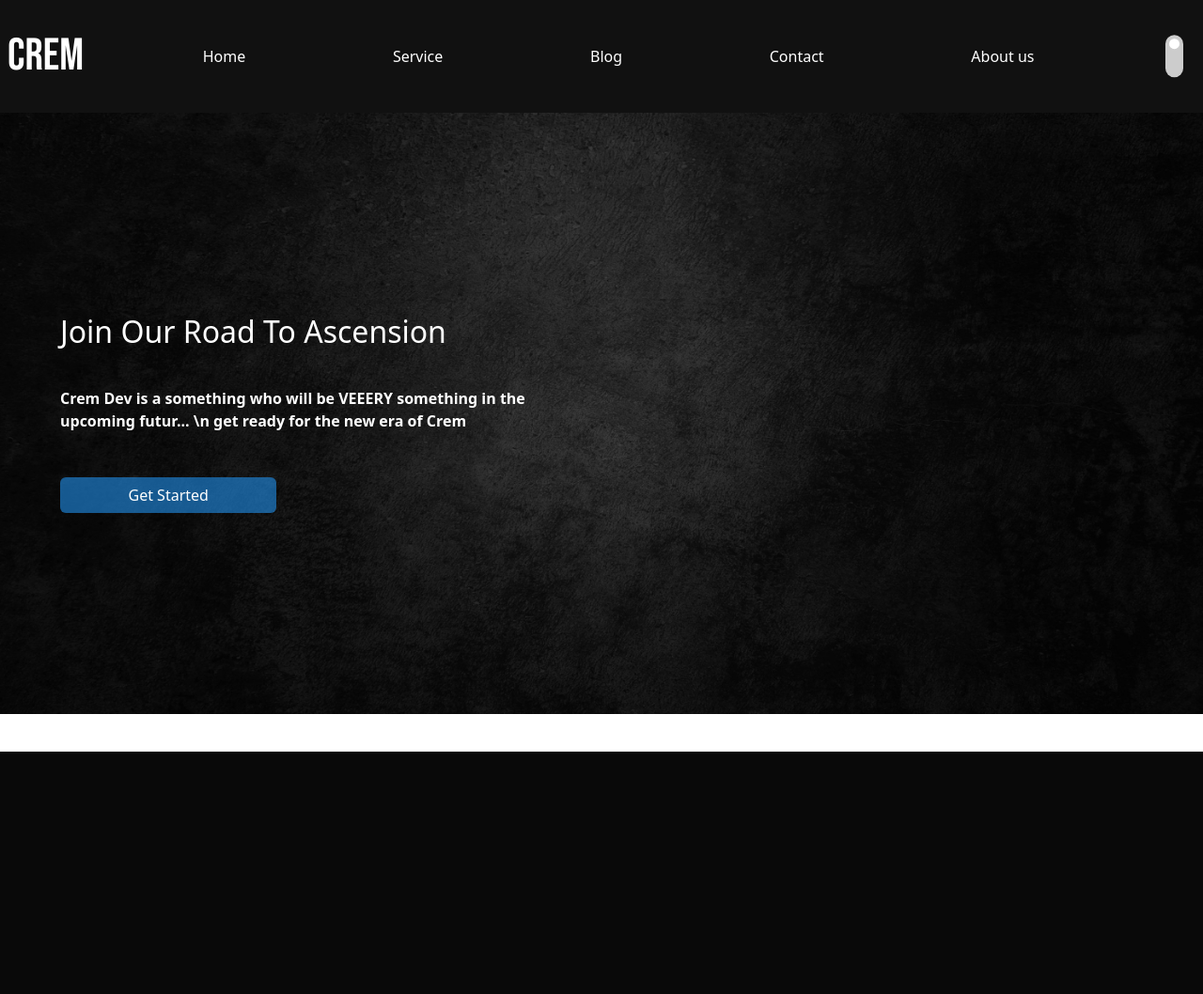
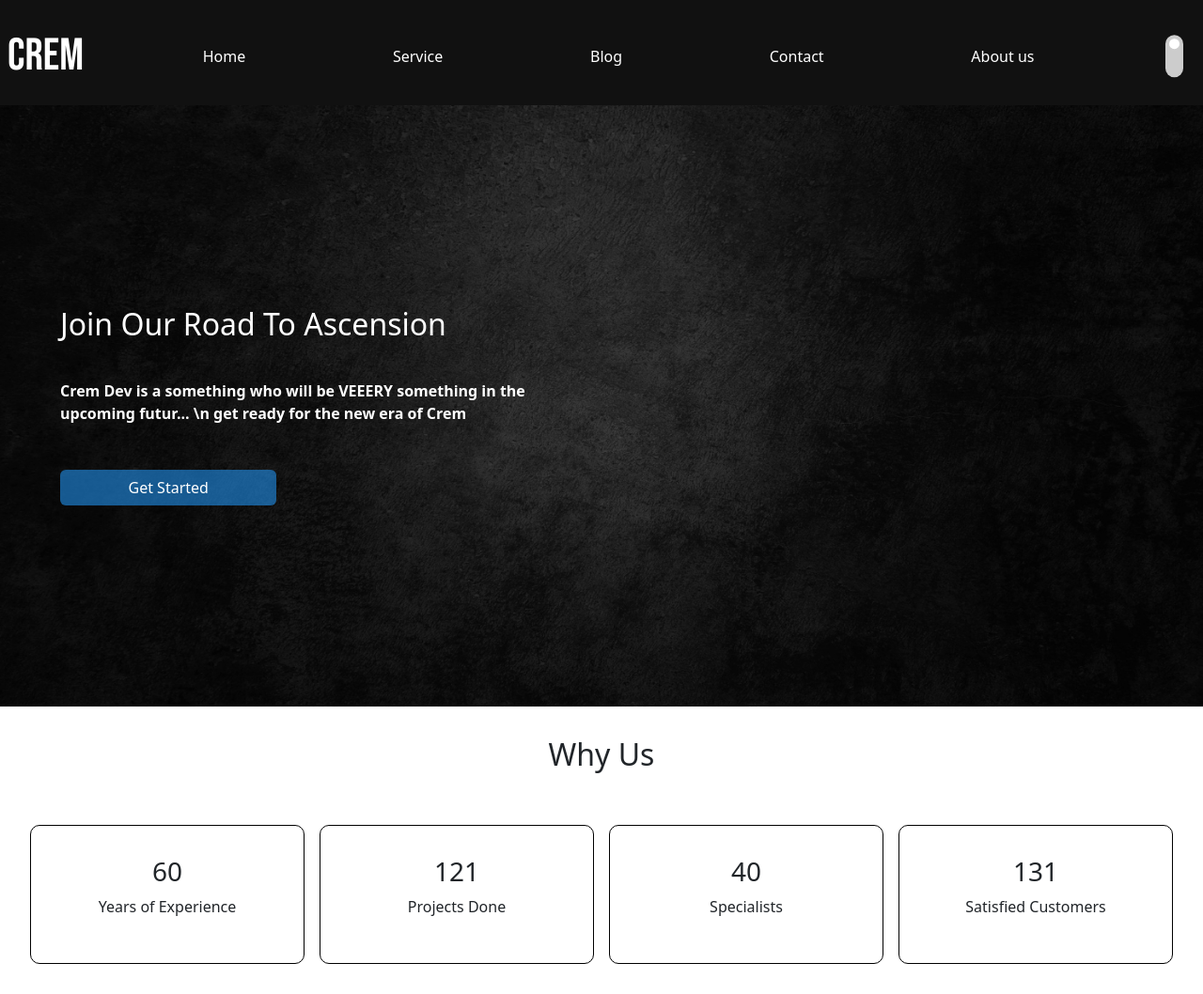
Before and after one commit to itsalivenger/Crem-Dev, a PHP site: page / in a window 1280 px wide. Shown: the whole page at 94% size. Before the commit the page ends 800 px from the top, so only its background shows below. Run offline with PHP 8.4, Linux system fonts and the light colour scheme; some web fonts are replaced.

Commit message:
second section and scroll animation

```diff
--- a/assets/styles/firstSection.css
+++ b/assets/styles/firstSection.css
@@ -8,6 +8,7 @@
     align-items: center;
     color: white;
     height: 80vh;
+    margin-top: 7em;
 }
 
 .homeContent{
--- a/assets/styles/index.css
+++ b/assets/styles/index.css
@@ -13,6 +13,9 @@ body{
     background-color: #111;
     align-items: center;
     padding: 1.5em .5em;
+    position: fixed;
+    width: 100%;
+    top: 0;
 }
 
 .liens{
--- /dev/null
+++ b/assets/styles/secondSection.css
@@ -0,0 +1,33 @@
+#whyUs{
+    padding: 2em;
+    display: flex;
+    flex-direction: column;
+    gap: 3em;
+}
+
+.statisticsContainer{
+    display: grid;
+    grid-template-columns: repeat(auto-fit, minmax(250px, 1fr));
+    gap: 1em;
+}
+
+.statistics{
+    display: flex;
+    flex-direction: column;
+    align-items: center;
+    border: 1px solid black;
+    width: 100%;
+    padding: 2em 0;
+    border-radius: 10px;
+    transition: all .5s;
+}
+
+.statistics:hover{
+    transform: scale(1.05);
+    background-color: #2196F3;
+    color: white;
+}
+
+.whyUsTitle{
+    text-align: center;
+}
--- /dev/null
+++ b/assets/styles/smoothScroll.css
@@ -0,0 +1,73 @@
+  section .text-container {
+    display: flex;
+  }
+  section .text-container .text-box {
+    margin: 20px;
+    padding: 20px;
+    background: #00c2cb;
+  }
+  section .text-container .text-box h3 {
+    font-size: 30px;
+    text-align: center;
+    text-transform: uppercase;
+    margin-bottom: 10px;
+  }
+
+  @media (max-width: 900px) {
+    section h1 {
+      font-size: 2rem;
+      text-align: center;
+    }
+    section .text-container {
+      flex-direction: column;
+    }
+  }
+
+  .reveal {
+    position: relative;
+    opacity: 0;
+  }
+
+  .reveal.active {
+    opacity: 1;
+  }
+  .active.fade-bottom {
+    animation: fade-bottom 1s ease-in;
+  }
+  .active.fade-left {
+    animation: fade-left 1s ease-in;
+  }
+  .active.fade-right {
+    animation: fade-right 1s ease-in;
+  }
+  @keyframes fade-bottom {
+    0% {
+      transform: translateY(50px);
+      opacity: 0;
+    }
+    100% {
+      transform: translateY(0);
+      opacity: 1;
+    }
+  }
+  @keyframes fade-left {
+    0% {
+      transform: translateX(-100px);
+      opacity: 0;
+    }
+    100% {
+      transform: translateX(0);
+      opacity: 1;
+    }
+  }
+
+  @keyframes fade-right {
+    0% {
+      transform: translateX(100px);
+      opacity: 0;
+    }
+    100% {
+      transform: translateX(0);
+      opacity: 1;
+    }
+  }
--- a/index.html
+++ b/index.html
@@ -11,8 +11,10 @@
     <link rel="preconnect" href="https://fonts.gstatic.com" crossorigin>
     <link href="https://fonts.googleapis.com/css2?family=Bebas+Neue&family=Rubik+Dirt&display=swap" rel="stylesheet">
     <link href="./assets/styles/button.css" rel="stylesheet" />
+    <link href="./assets/styles/smoothScroll.css" rel="stylesheet" />
     <link href="./assets/styles/hiddenMenu.css" rel="stylesheet" />
     <link href="./assets/styles/firstSection.css" rel="stylesheet" />
+    <link href="./assets/styles/secondSection.css" rel="stylesheet" />
     <!-- Bootstrap CSS only -->
     <link href="https://cdn.jsdelivr.net/npm/bootstrap@5.2.0/dist/css/bootstrap.min.css" rel="stylesheet" integrity="sha384-gH2yIJqKdNHPEq0n4Mqa/HGKIhSkIHeL5AyhkYV8i59U5AR6csBvApHHNl/vI1Bx" crossorigin="anonymous">
     <!-- JavaScript Bundle with Popper -->
@@ -89,7 +91,7 @@
 
     </nav>
 
-    <section id="home" class="firstSection">
+    <section id="home" class="firstSection reveal fade-bottom">
         <div class="homeContent">
             <h2>Join Our Road To Ascension</h2>
             <p class="homeText">
@@ -99,6 +101,30 @@
             <button class="btn firstSectionBtn">Get Started</button>
         </div>
     </section>
-    <script src="./scripts/index.js"></script>
+
+    <section id="whyUs" class="secondSection reveal fade-left">
+        <h2 class="whyUsTitle">Why Us</h2>
+        <div class="statisticsContainer">
+            <div class="statistics">
+                <h3 class="numberOfAttr">0</h3>
+                <p class="numberDesc">Years of Experience</p>
+            </div>
+            <div class="statistics">
+                <h3 class="numberOfAttr">0</h3>
+                <p class="numberDesc">Projects Done</p>
+            </div>
+            <div class="statistics">
+                <h3 class="numberOfAttr">0</h3>
+                <p class="numberDesc">Specialists</p>
+            </div>
+            <div class="statistics">
+                <h3 class="numberOfAttr">0</h3>
+                <p class="numberDesc">Satisfied Customers</p>
+            </div>
+        </div>
+    </section>
+    <script src="./scripts/navMenuToggle.js"></script>
+    <script src="./scripts/numbersIncrement.js"></script>
+    <script src="./scripts/smoothScrolling.js"></script>
 </body>
 </html>
--- /dev/null
+++ b/scripts/numbersIncrement.js
@@ -0,0 +1,23 @@
+let numbers = document.getElementsByClassName('numberOfAttr');
+const values = [60, 150, 40, 500];
+var time = 100;
+for (let i = 0; i < numbers.length; i++) {
+    increment(numbers[i], i);
+}
+
+function increment(elem, i) {
+    let timeout = setTimeout(()=>{
+        elem.innerText = parseInt(elem.innerText) + 1;
+        if(parseInt(elem.innerText) >= values[i] * .75){
+            time += time > 600 ? time : time * 6 / 5;
+        }else{
+            time = 50;
+        }
+        if(parseInt(elem.innerText) >= values[i]){
+            console.log('stopped')
+            clearTimeout(timeout);
+            return;
+        }
+        increment(elem, i);
+    }, time);
+}
--- /dev/null
+++ b/scripts/smoothScrolling.js
@@ -0,0 +1,18 @@
+onload = ()=> scrollBy(0, 10)
+function reveal() {
+    var reveals = document.querySelectorAll(".reveal");
+
+    for (var i = 0; i < reveals.length; i++) {
+      var windowHeight = window.innerHeight;
+      var elementTop = reveals[i].getBoundingClientRect().top;
+      var elementVisible = 150;
+
+      if (elementTop < windowHeight - elementVisible) {
+        reveals[i].classList.add("active");
+      } else {
+        reveals[i].classList.remove("active");
+      }
+    }
+  }
+
+  window.addEventListener("scroll", reveal);
```
Also changed, not shown: scripts/navMenuToggle.js (renamed from scripts/index.js).
